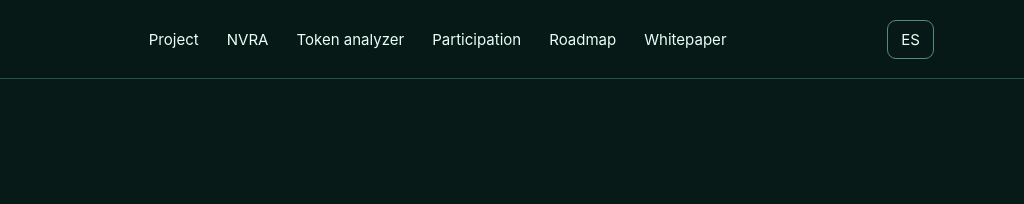
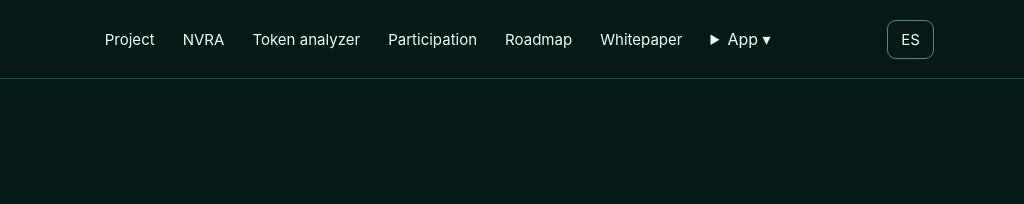
Before and after one commit to jonelpd/NovaRise, a plain HTML site: page en.html in a window 1280 px wide. Shown: the top 204 px of the page, 256-1280 px from the left. Drawn offline with Linux system fonts and the light colour scheme.

Commit message:
Add App dropdown linking NovaRise game in en.html

```diff
--- a/en.html
+++ b/en.html
@@ -1,7 +1,7 @@
 <!doctype html>
 <html lang="en"><head><meta charset="utf-8"><meta name="viewport" content="width=device-width,initial-scale=1"><meta name="theme-color" content="#071a17"><meta name="description" content="NovaRise Analytics: NVRA utility token planned for Base Mainnet. Fixed maximum supply of 1 million; no launch yet."><title>NovaRise Analytics | NVRA on Base</title><link rel="icon" type="image/svg+xml" href="assets/novarise-token.svg"><link rel="stylesheet" href="assets/site.css?v=20261030-simple"></head>
 <body class="nvra-simple"><a class="skip-link" href="#contenido">Skip to content</a>
-<header class="simple-header"><div class="simple-container simple-nav"><a href="en.html" class="simple-brand" aria-label="NovaRise Analítica"><img src="assets/novarise-logo.svg" alt="NovaRise Analítica" width="154" height="51"></a><nav aria-label="Main navigation"><a href="#proyecto">Project</a><a href="#nvra">NVRA</a><a href="#analizador">Token analyzer</a><a href="#participacion">Participation</a><a href="#hoja-de-ruta">Roadmap</a><a href="whitepaper-en.html">Whitepaper</a></nav><a class="simple-lang" href="index.html" lang="es">ES</a></div></header>
+<header class="simple-header"><div class="simple-container simple-nav"><a href="en.html" class="simple-brand" aria-label="NovaRise Analítica"><img src="assets/novarise-logo.svg" alt="NovaRise Analítica" width="154" height="51"></a><nav aria-label="Main navigation"><a href="#proyecto">Project</a><a href="#nvra">NVRA</a><a href="#analizador">Token analyzer</a><a href="#participacion">Participation</a><a href="#hoja-de-ruta">Roadmap</a><a href="whitepaper-en.html">Whitepaper</a><details class="simple-app-menu"><summary>App <span aria-hidden="true">▾</span></summary><div class="simple-app-dropdown"><a href="juego/" aria-label="NovaRise: Realms of Legend">NovaRise: Realms of Legend</a></div></details></nav><a class="simple-lang" href="index.html" lang="es">ES</a></div></header>
 <main id="contenido">
 <section class="simple-hero simple-container" id="proyecto"><div><span class="simple-eyebrow">NOVARISE ANALYTICS · BASE MAINNET</span><h1>One ecosystem.<br><span>Real utility for NVRA.</span></h1><p class="simple-lead">We are designing a digital ecosystem of games, applications, analytics and Web3 services, with NVRA as a future utility token for access to eligible features.</p><div class="simple-actions"><a class="simple-button" href="tokenomics-en.html">Explore NVRA tokenomics</a><a class="simple-button secondary" href="whitepaper-en.html">Read the whitepaper</a></div><p class="simple-disclaimer">In development · No token issued on Base · No public sale or investment offer</p></div><div class="simple-hero-mark" aria-hidden="true"><img src="assets/novarise-token.svg" alt="" width="220" height="220"><span>NVRA</span></div></section>
 <section class="simple-section simple-container" id="nvra"><div class="simple-heading"><span class="simple-eyebrow">TOKEN NVRA</span><h2>Designed for usefulness, not promises</h2><p>Our current mainnet design is a fixed-supply ERC-20 token on Base. The production contract is not deployed.</p></div><div class="simple-facts"><article><span>Maximum planned supply</span><strong>1.000.000 NVRA</strong></article><article><span>Selected network</span><strong>Base Mainnet</strong></article><article><span>Launch status</span><strong>Not launched</strong></article></div><p class="simple-footnote">Proposed allocation: 30% ecosystem, 25% treasury, 20% community, 15% team, 10% future liquidity. Subject to final validation. <a href="tokenomics-en.html">See full details</a>.</p></section>
```
